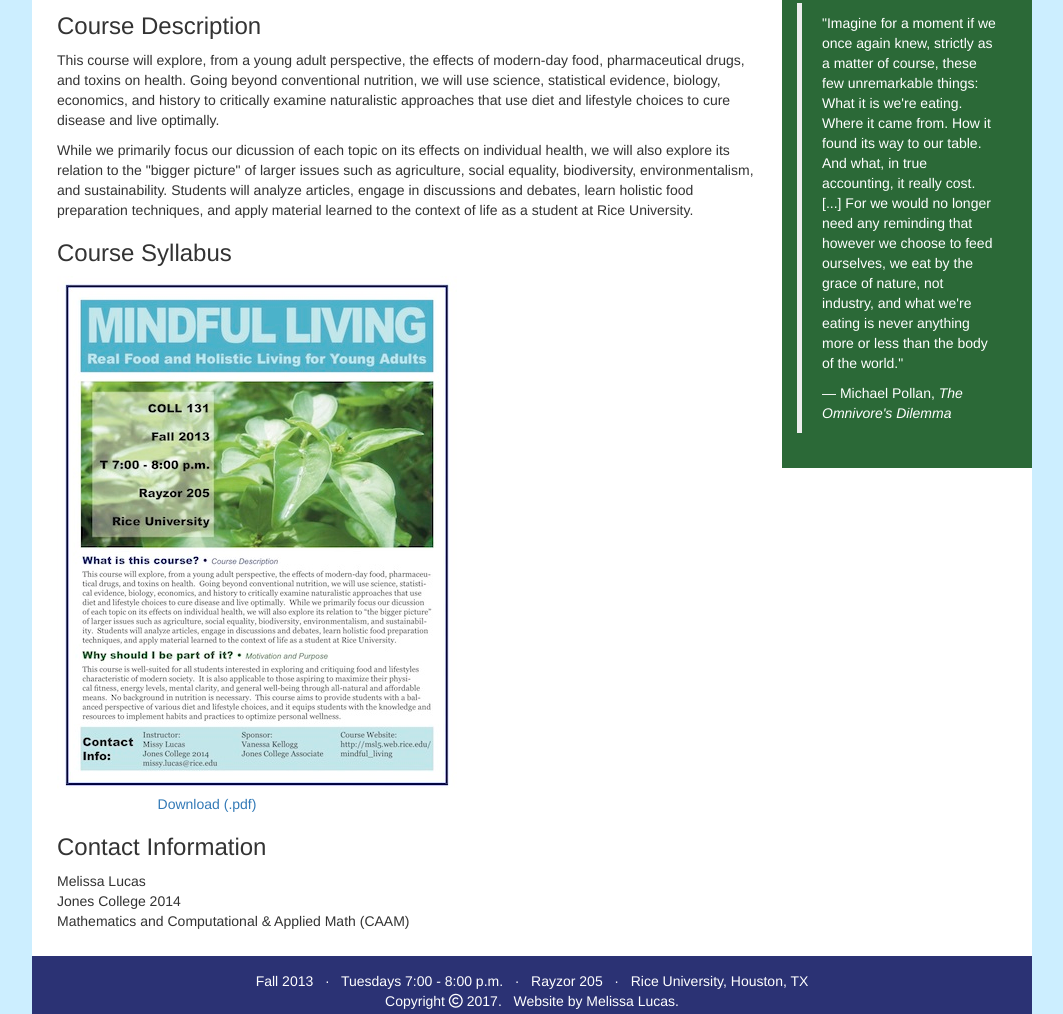
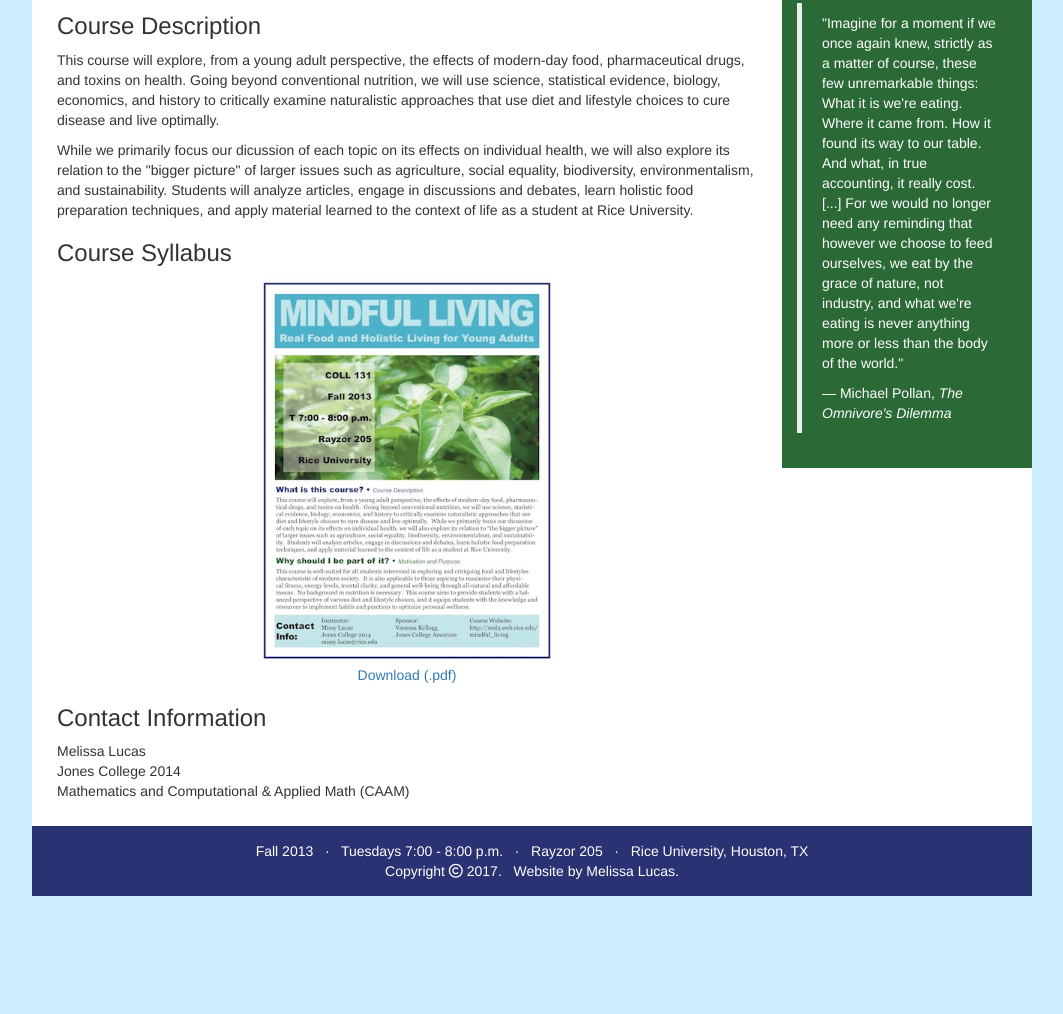
Before and after one commit to mlucas2218/mindful-living-course, a plain HTML site: page about.html in a window 1280 px wide. Shown: the part 389-1403 px from the top of the page, without its empty margins (108-1171 px from the left). After the commit the page ends 1285 px from the top, so only its background shows below. Drawn offline with nearby package versions, Linux system fonts and the light colour scheme.

Commit message:
Update #syllabus-preview

```diff
--- a/about.html
+++ b/about.html
@@ -50,8 +50,8 @@
         <p>This course will explore, from a young adult perspective, the effects of modern-day food, pharmaceutical drugs, and toxins on health.  Going beyond conventional nutrition, we will use science, statistical evidence, biology, economics, and history to critically examine naturalistic approaches that use diet and lifestyle choices to cure disease and live optimally.</p>
         <p>While we primarily focus our dicussion of each topic on its effects on individual health, we will also explore its relation to the "bigger picture" of larger issues such as agriculture, social equality, biodiversity, environmentalism, and sustainability.  Students will analyze articles, engage in discussions and debates, learn holistic food preparation techniques, and apply material learned to the context of life as a student at Rice University.</p>
         <h3>Course Syllabus</h3>
-        <div class="text-center" id="syllabus-preview">
-          <a href="Syllabus.pdf"><img src="syllabus.jpg" alt="Preview of course syllabus" id="syllabus-preview-image" /></a>
+        <div class="text-center">
+          <a href="Syllabus.pdf"><img src="syllabus.jpg" alt="Preview of course syllabus" id="syllabus-preview" /></a>
           <a href="Syllabus.pdf"><p>Download (.pdf)</p></a>
         </div>
         <h3>Contact Information</h3>
```
